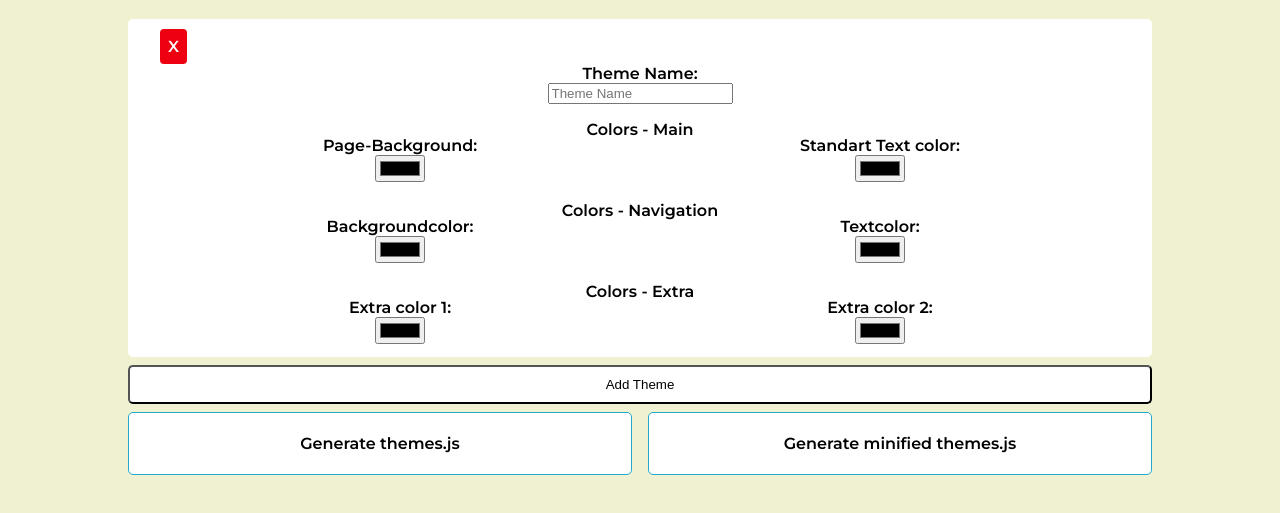
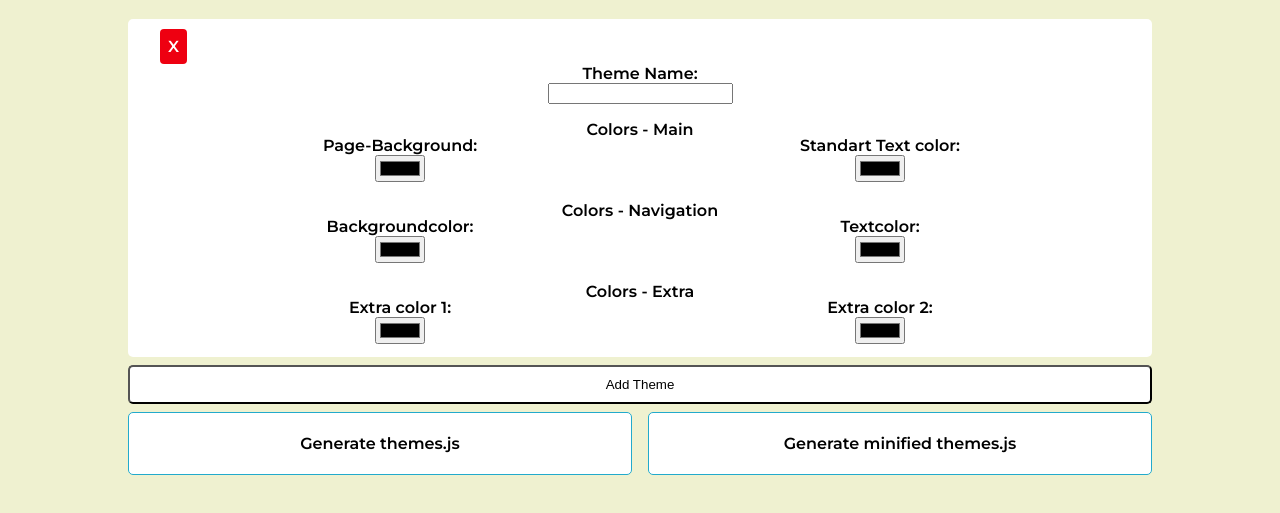
Before and after one commit to themes-js/generator, a plain HTML site: page index.html in a window 1280 px wide. Both pictures are taken after a click on the button "Add Theme". Shown: the part 63-576 px from the top of the page. Drawn offline with Linux system fonts and the light colour scheme.

Commit message:
removed placeholder

```diff
--- a/index.html
+++ b/index.html
@@ -16,7 +16,7 @@
         </div>
         <div class="theme_name_container">
             Theme Name:<br>
-            <input type="text" class="theme_name_input" placeholder="Theme Name">
+            <input type="text" class="theme_name_input" placeholder="">
         </div>
         <div class="theme_main_colors_container main_left_right_divider">
             <div class="over_text">Colors - Main</div>
```
